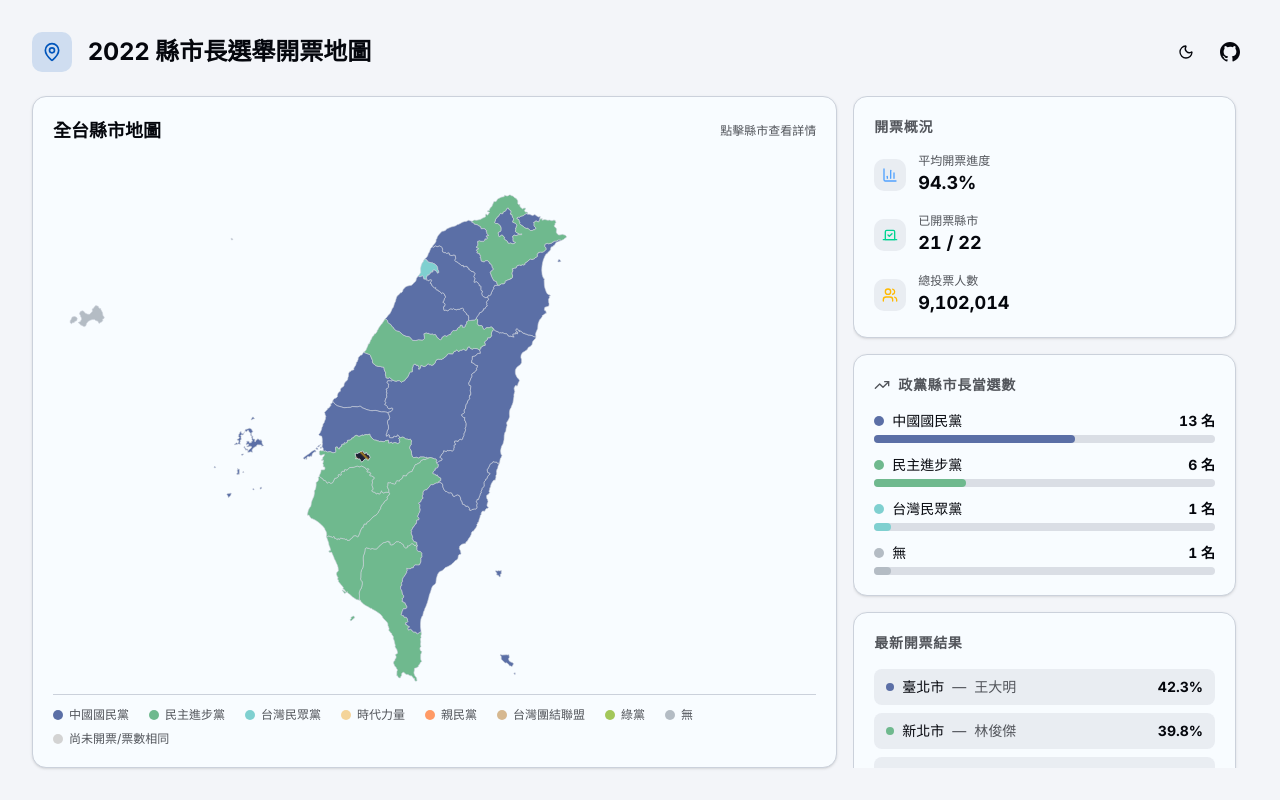
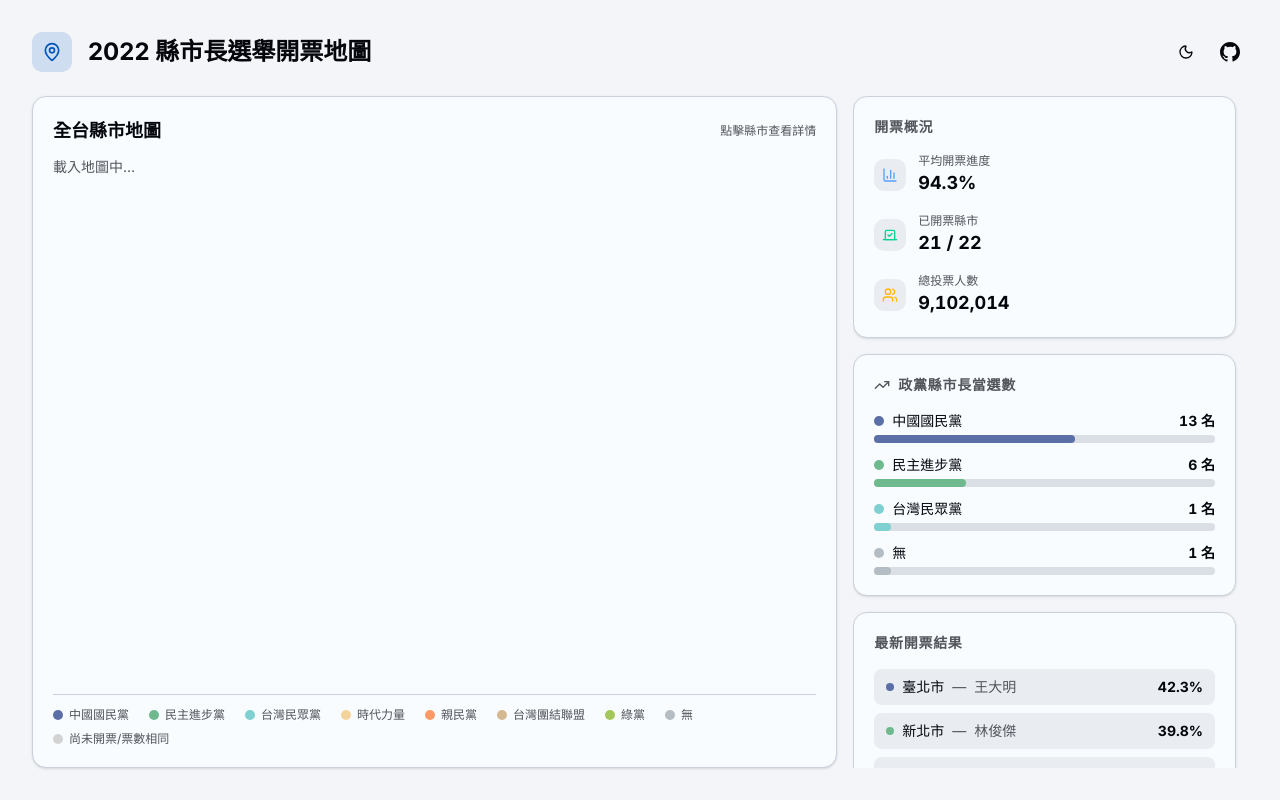
Before and after one commit to fionasgithub/react-tw-elections-dashboard, a React (Vite) app: page / in a window 1280 px wide. Built offline with nearby package versions, Linux system fonts and the light colour scheme; no server answers.

Commit message:
feat(CountyMap): add loading event

```diff
--- a/src/components/Map/CountyMap.tsx
+++ b/src/components/Map/CountyMap.tsx
@@ -10,9 +10,10 @@ import { useMapTooltip } from "@/hooks/useMapTooltip";
 interface CountyMapProps {
   topology: CountiesTopology | null;
   results: CountyResult[];
+  isLoading: boolean;
 }
 
-const CountyMap = ({ topology, results }: CountyMapProps) => {
+const CountyMap = ({ topology, results, isLoading }: CountyMapProps) => {
   const navigate = useNavigate();
 
   const [activeParties] = useState();
@@ -45,7 +46,7 @@ const CountyMap = ({ topology, results }: CountyMapProps) => {
 
       {/* SVG map */}
       <div className="flex-1 min-h-[360px]">
-        {pathGenerator && features.length > 0 ? (
+        {pathGenerator && features.length > 0 && !isLoading ? (
           <svg viewBox="0 0 800 700" className="w-full h-full max-h-[600px]">
             <defs>
               <pattern
--- a/src/pages/DashboardPage.tsx
+++ b/src/pages/DashboardPage.tsx
@@ -15,6 +15,7 @@ const fallbackResults = getCountyResults();
 function DashboardPage() {
   const {
     data: countyVotesSummary,
+    isLoading,
     isError,
     isSuccess,
   } = useCountyVotesSummary({
@@ -41,7 +42,11 @@ function DashboardPage() {
 
       {/* Main Content */}
       <main className="flex-1 grid grid-cols-12 gap-4 min-h-0">
-        <CountyMap topology={countiesTopology} results={results} />
+        <CountyMap
+          topology={countiesTopology}
+          results={results}
+          isLoading={isLoading}
+        />
         <ElectionStats results={results} />
       </main>
     </MainLayout>
```
